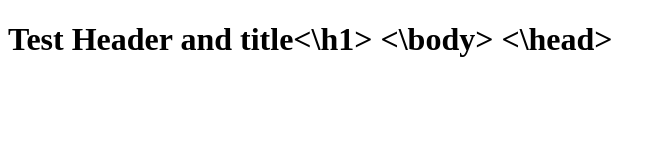
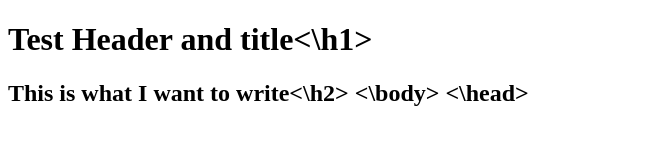
Before and after one commit to kavitahkulkarni/devops, a website: page index.html in a window 1280 px wide. Shown: the whole page, without its empty margins (0-666 px from the left). Drawn offline with Linux system fonts and the light colour scheme.

Commit message:
We now have what we wanted

```diff
--- a/index.html
+++ b/index.html
@@ -2,5 +2,6 @@
 <head>
 <body>
   <h1>Test Header and title<\h1>
+  <h2>This is what I want to write<\h2>
 <\body>
 <\head>
```
